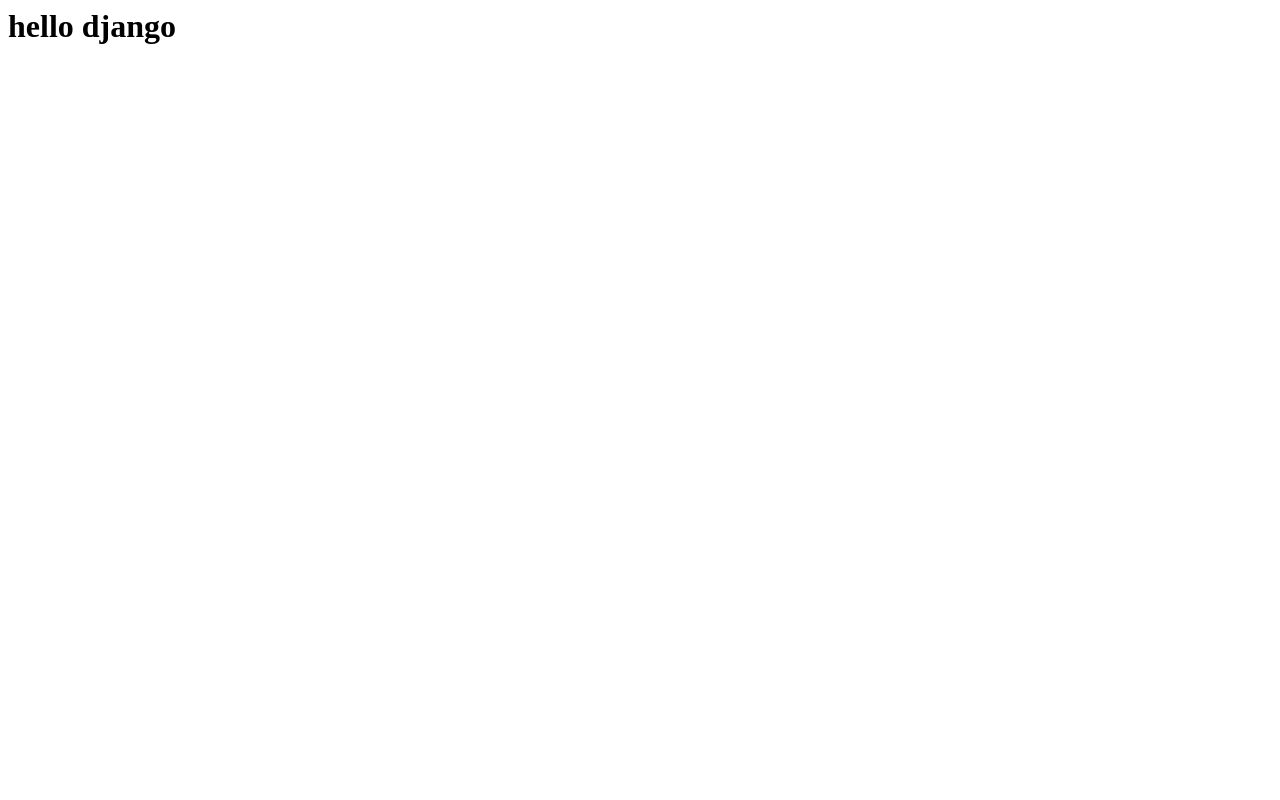
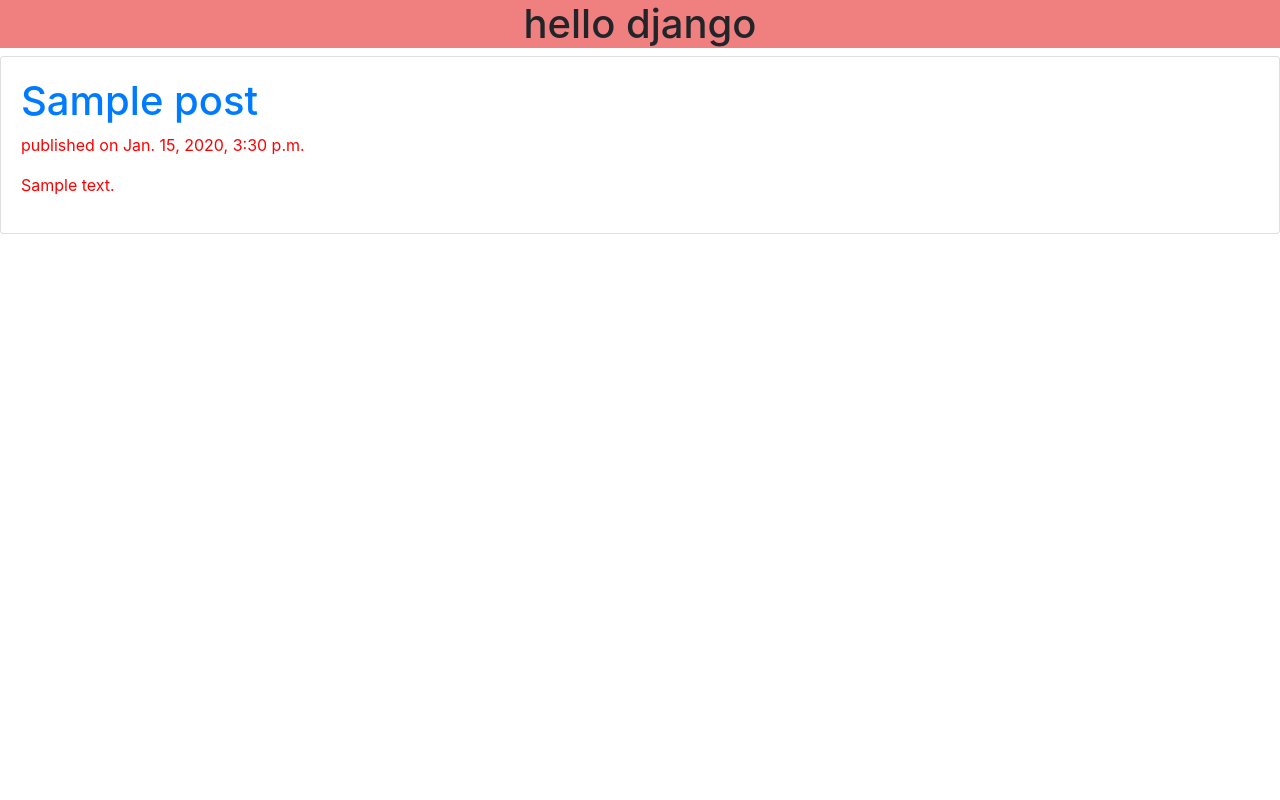
Before and after one commit to this-is-shivangi/my-blog, a Django app: page / in a window 1280 px wide. Before the commit the page is almost empty. Run offline with Django 3.2, Linux system fonts and the light colour scheme; tables that the repository leaves empty hold one stand-in row (values such as "Sample post"); some libraries are stand-ins or nearby versions.

Commit message:
new update

```diff
--- /dev/null
+++ b/blog/static/css/home.css
@@ -0,0 +1,25 @@
+body{
+    margin:0px;
+    padding:0px;
+}
+
+p{
+    color:red;
+}
+
+.header{
+    background-color: lightcoral;
+
+}
+.header h1{
+    text-align: center;
+}
+
+@media(max-width:800px){
+    .header{
+        background-color: red;
+    }
+    p{
+        color:orange;
+    }
+}
--- a/blog/template/home.html
+++ b/blog/template/home.html
@@ -1,10 +1,31 @@
+{% load static %}
+
 <html lang="en">
 <head>
     <meta charset="UTF-8">
     <meta name="viewport" content="width=, initial-scale=1.0">
     <title>Document</title>
+    <link rel='stylesheet' href="{% static 'css/home.css' %}">
+    <link rel="stylesheet" href="https://stackpath.bootstrapcdn.com/bootstrap/4.5.2/css/bootstrap.min.css" integrity="sha384-JcKb8q3iqJ61gNV9KGb8thSsNjpSL0n8PARn9HuZOnIxN0hoP+VmmDGMN5t9UJ0Z" crossorigin="anonymous">
 </head>
 <body>
-    <h1>hello django</h1>
+    <div class='header'>
+        <h1>hello django</h1>
+    </div>
+
+    {% for post in posts %}
+        <div class='card'>
+            <div class='card-body'>
+                    <div>
+                        <h1><a href='#'>{{ post.title}}</a></h1>
+                        <p>published on {{ post.publish_date }}</p>
+                        <p>{{post.text|linebreaksbr}}</p>
+                    </div>
+
+            </div>
+        </div>
+
+    {% endfor %}
+
 </body>
 </html>
--- a/blog/views.py
+++ b/blog/views.py
@@ -1,5 +1,8 @@
 from django.shortcuts import render
+from .models import Post
+from django.utils import timezone
 
 # Create your views here.
 def post_list(request):
-    return render(request, 'home.html',{})
+    posts = Post.objects.filter(publish_date__lte=timezone.now()).order_by('publish_date')
+    return render(request, 'home.html',{"posts":posts})
--- a/myblog/settings.py
+++ b/myblog/settings.py
@@ -120,4 +120,4 @@ USE_TZ = True
 # https://docs.djangoproject.com/en/3.1/howto/static-files/
 
 STATIC_URL = '/static/'
-STATIC_ROOT = BASE_DIR / 'static'
+STATIC_ROOT = BASE_DIR / 'blog/static'
```
